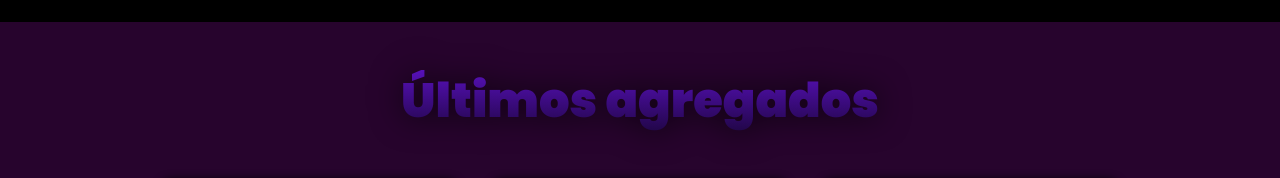
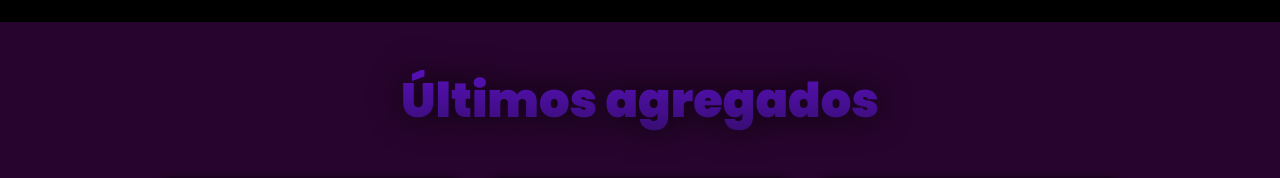
Before and after one commit to GuillermoCruzFuente/vite-emotion, a React (Vite) app: page / in a window 1280 px wide. Shown: the part 378-556 px from the top of the page. Built offline with nearby package versions, Linux system fonts and the light colour scheme.

Commit message:
deep purple color edited

```diff
--- a/src/styles/index.scss
+++ b/src/styles/index.scss
@@ -11,7 +11,7 @@ body {
 }
 
 :root {
-	--deep-purple: rgb(33, 6, 72);
+	--deep-purple: rgb(56, 13, 115);
 	--medium-purple: rgb(87, 16, 185);
 	--light-purple: rgb(128, 48, 240);
 	--test: rgb(37, 13, 71);
```
